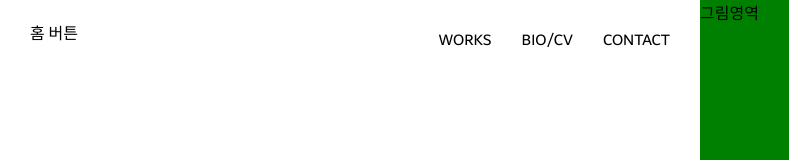
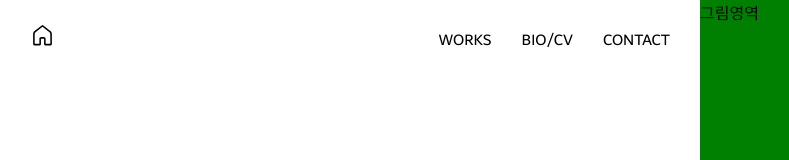
Before and after one commit to Song-Sang/soli, a Next.js app: page / in a window 1280 px wide. Shown: the top 160 px of the page, without its empty margins (0-789 px from the left). Built offline with nearby package versions, Linux system fonts and the light colour scheme.

Commit message:
✨ 💄 : home contents 섹션 구현 완료

```diff
--- a/components/NavBar/NavBar.module.scss
+++ b/components/NavBar/NavBar.module.scss
@@ -3,6 +3,7 @@
 .nav-container {
   display: flex;
   justify-content: space-between;
+  align-items: center;
 
   background-color: #fff;
 
--- a/components/NavBar/NavBar.tsx
+++ b/components/NavBar/NavBar.tsx
@@ -2,13 +2,17 @@ import Link from 'next/link';
 import NavMenu from './Menu/NavMenu';
 import styles from './NavBar.module.scss';
 import classNames from 'classnames/bind';
+import Image from 'next/image';
+import homeImg from '@/public/images/home.svg';
 
 const cx = classNames.bind(styles);
 
 export default function NavBar() {
   return (
     <nav className={cx('nav-container')}>
-      <Link href="/">홈 버튼</Link>
+      <Link href="/">
+        <Image src={homeImg} alt="메뉴아이콘" width={25} height={25} />
+      </Link>
       <NavMenu />
     </nav>
   );
```
Also changed, not shown: public/images/home.svg (added).
